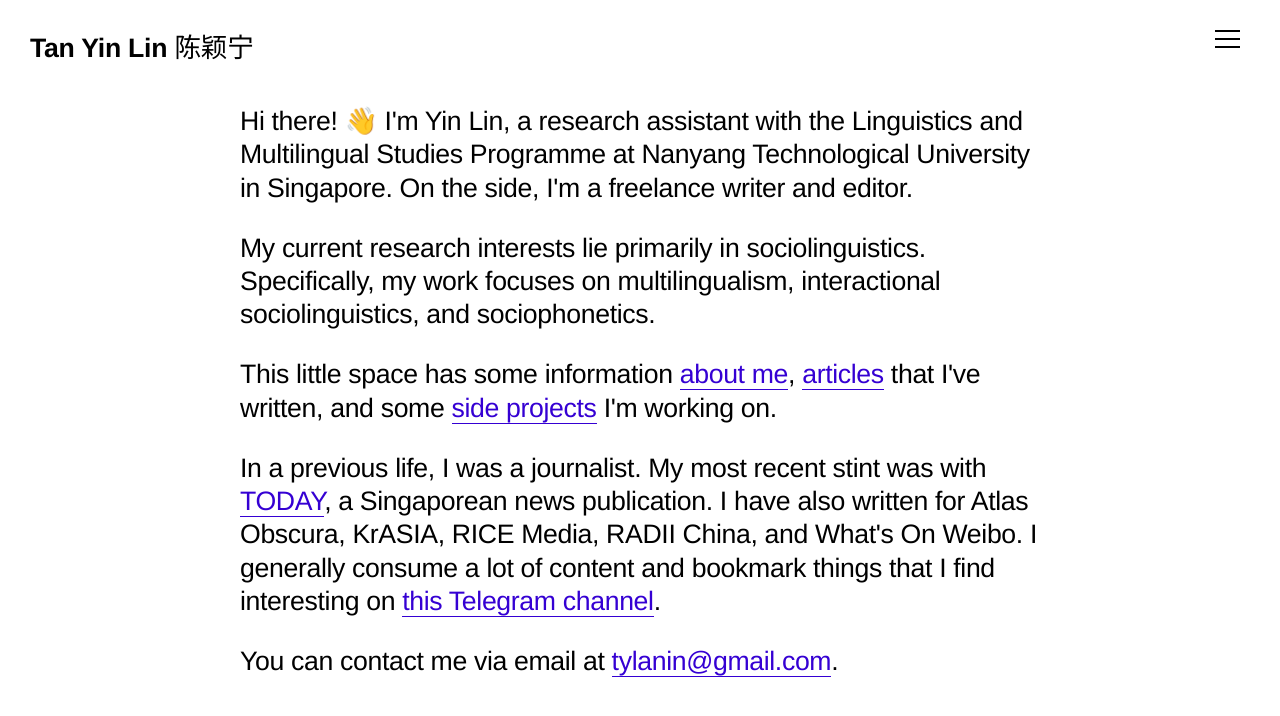
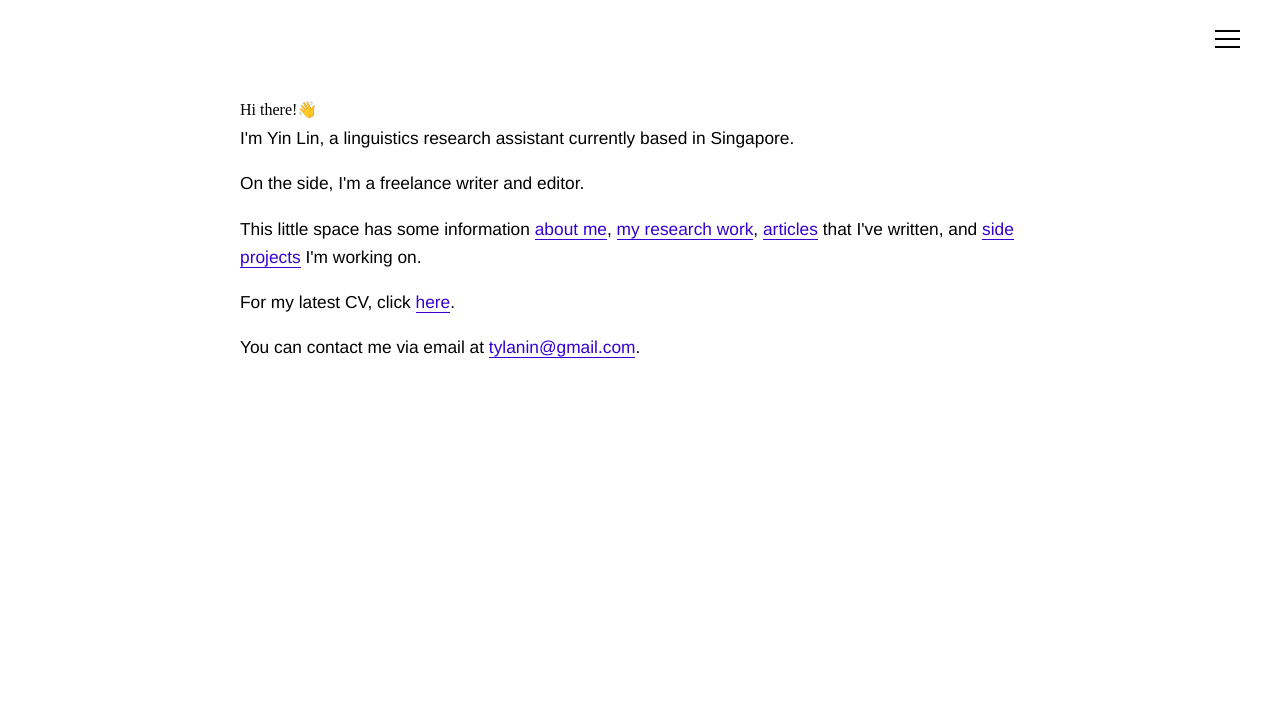
Before and after one commit to yinlintan/yinlintan.github.io, a plain HTML site: page index.html in a window 1280 px wide. Drawn offline with Linux system fonts and the light colour scheme.

Commit message:
Update index.html

```diff
--- a/index.html
+++ b/index.html
@@ -2,26 +2,21 @@
 
 <html>
 
-<!-- Website design by Tan Yin Lin 2020 -->
+<!-- Website design by Yin Lin Tan 2020-2021 -->
 
 <head>
 
-
-<link href="https://fonts.googleapis.com/css?family=Libre+Franklin:400,700&display=swap" rel="stylesheet">
-<link href="https://fonts.googleapis.com/css2?family=Amiri&display=swap" rel="stylesheet">
-<link href="https://fonts.googleapis.com/css2?family=Source+Sans+Pro:wght@300;400;600&display=swap" rel="stylesheet">
+<link rel="preconnect" href="https://fonts.gstatic.com">
+<link href="https://fonts.googleapis.com/css2?family=Rubik+Mono+One&display=swap" rel="stylesheet">
+<link href="https://fonts.googleapis.com/css2?family=Rubik&family=Rubik+Mono+One&display=swap" rel="stylesheet">
 
 <link rel="stylesheet" href="stylesheet.css">
 
-<title>Tan Yin Lin</title>
+<title>Yin Lin Tan's Website</title>
 
 </head>
 
 <body>
-
-<div class="header">
-	<h1><a href="/">Tan Yin Lin <span class="man">陈颖宁</span></a></h1>
-</div>
 
 <input type="radio" name="toggle" id="radio1">
 <div class="nav">
@@ -35,12 +30,13 @@
 
 <div class="menu">
 <input type="radio" name="toggle" id="radio2">
-<label for="radio2" class="cross">x</label>
+<label for="radio2" class="cross">✖</label>
     <nav>
       <a href="/" class="link">Index</a>
       <a href="/about" class="link">About</a>
+      <a href="/research" class="link">Research</a>
       <a href="/writing" class="link">Writing</a>
-      <a href="/projects" class="link">Etc</a>
+      <a href="/projects" class="link">projects</a>
 
       <p><b>come say hello!</b><BR>
       	<a href="mailto:tylanin@gmail.com" class="contact" target="_blank">tylanin@gmail.com</a><BR>
@@ -53,17 +49,17 @@
 <div class="main">
 <div class="content">
 
-<span class="index">
-	<p>Hi there! 👋 I'm Yin Lin, a research assistant with the Linguistics and Multilingual Studies Programme at Nanyang Technological University in Singapore. On the side, I'm a freelance writer and editor.</p>
+  <span class="hdr">Hi there!👋</span>
 
-  <p>My current research interests lie primarily in sociolinguistics. Specifically, my work focuses on multilingualism, interactional sociolinguistics, and sociophonetics.</p>
+  <p>I'm Yin Lin, a linguistics research assistant currently based in Singapore.</p>
 
-	<p>This little space has some information <a href="/about/">about me</a>, <a href="/writing/">articles</a> that I've written, and some <a href="/projects/">side projects</a> I'm working on.</p>
+  <p>On the side, I'm a freelance writer and editor.</p>
 
-  <p>In a previous life, I was a journalist. My most recent stint was with <a href="https://www.todayonline.com/authors/tan-yin-lin" target="_blank">TODAY</a>, a Singaporean news publication. I have also written for Atlas Obscura, KrASIA, RICE Media, RADII China, and What's On Weibo. I generally consume a lot of content and bookmark things that I find interesting on <a href="https://t.me/yinlintan" target="_blank">this Telegram channel</a>.</p>
+	<p>This little space has some information <a href="/about/">about me</a>, <a href="/research/">my research work</a>, <a href="/writing/">articles</a> that I've written, and <a href="/projects/">side projects</a> I'm working on.</p>
+
+  <p>For my latest CV, click <a href="/cv.pdf" target="_blank">here</a>.</p>
 
 	<p>You can contact me via email at <a href="mailto:tylanin@gmail.com">tylanin@gmail.com</a>.</p>
-</span>
 
 </div>
 </div>
```
